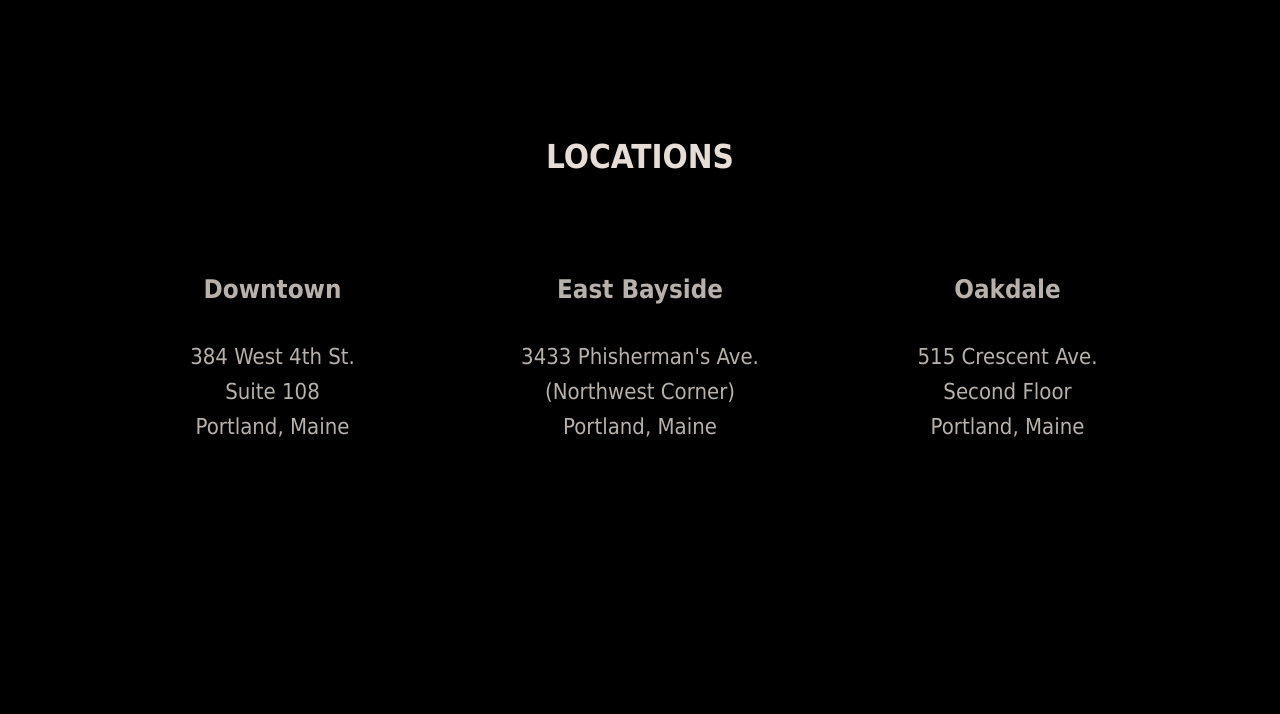
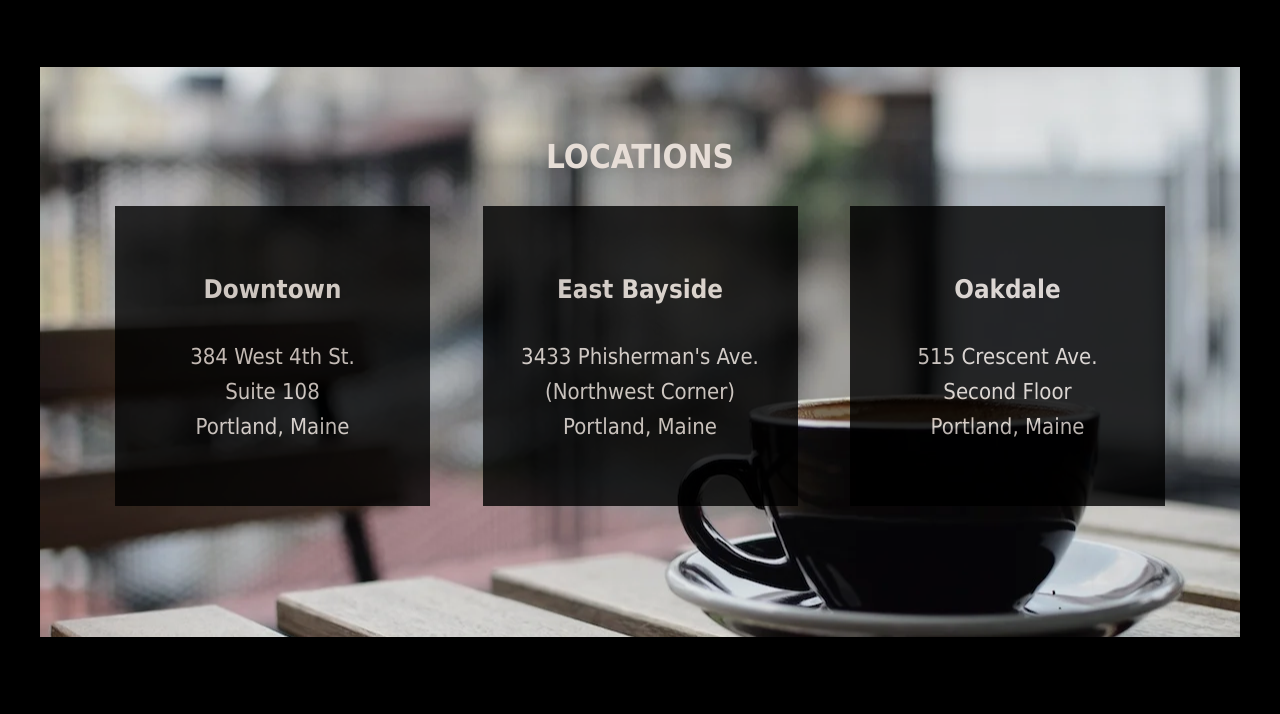
Before and after one commit to daynawilson/the-tea-cozy, a plain HTML site: page index.html in a window 1280 px wide. Shown: the part 1467-2181 px from the top of the page. Drawn offline with Linux system fonts and the light colour scheme; the site is published under a folder, as on GitHub Pages, so addresses that start at the root find nothing.

Commit message:
Update styles.css

```diff
--- a/styles.css
+++ b/styles.css
@@ -117,7 +117,7 @@ body {
 /* LOCATIONS STYLES */
 
 #locations {
-    background-image: url('/img-locations-background.webp');
+    background-image: url('./Images/img-locations-background.webp');
     min-height: 500px;
     max-width: 1200px;
     padding-top: 70px;
```
